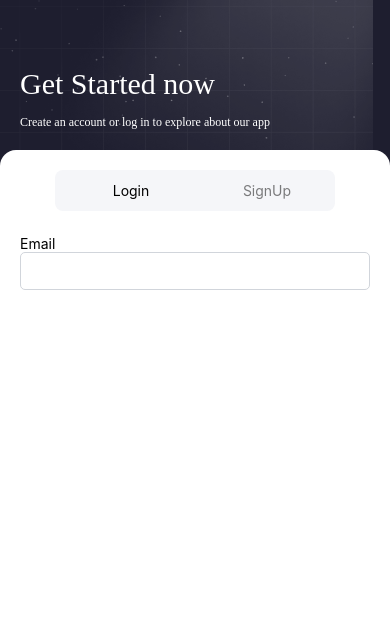
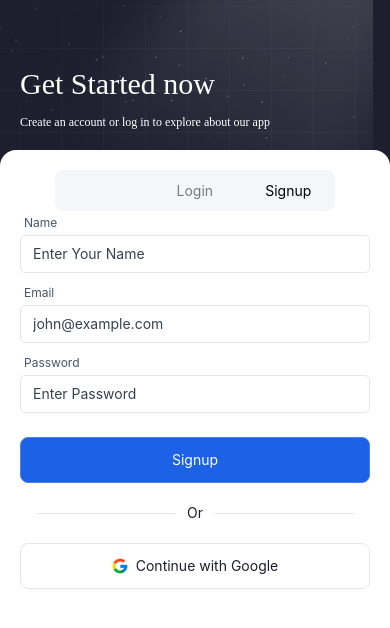
Before and after one commit to boy-scripter/react-native-education, a React Native app: screen /main in a window 390 px wide. Before the commit this address had no page. Shown: the top 628 px of the page. Built offline with nearby package versions, Linux system fonts and the light colour scheme.

Commit message:
refactored

```diff
--- /dev/null
+++ b/src/components/Login.tsx
@@ -0,0 +1,22 @@
+import Input from '@components/ui/Input';
+import Button from '@components/ui/Button';
+import CheckBox from '@components/ui/CheckBox';
+import {View, Text} from 'react-native';
+
+export default function Login() {
+  return (
+    <>
+      <View className='gap-2'>
+        <Input label="Email" type="text" placeholder="john@example.com"></Input>
+        <Input label="Password" type="password" placeholder="Enter Password"></Input>
+
+        <View className="flex flex-row my-2 justify-between items-center">
+          <CheckBox label="Remember Me"></CheckBox>
+          <Text className="text-xs text-theme">Forgot Password ?</Text>
+        </View>
+
+        <Button label="Login" className="w-full bg-theme-100" textClassName="text-sm"></Button>
+      </View>
+    </>
+  );
+}
--- /dev/null
+++ b/src/components/Signup.tsx
@@ -0,0 +1,17 @@
+import Input from '@components/ui/Input';
+import Button from '@components/ui/Button';
+import CheckBox from '@components/ui/CheckBox';
+import {View, Text} from 'react-native';
+
+export default function Signup() {
+  return (
+    <>
+      <View className="gap-2">
+        <Input label="Name" type="text" placeholder="Enter Your Name"></Input>
+        <Input label="Email" type="text" placeholder="john@example.com"></Input>
+        <Input label="Password" type="password" placeholder="Enter Password"></Input>
+        <Button label="Signup" className="w-full bg-theme-100 mt-4" textClassName="text-sm"></Button>
+      </View>
+    </>
+  );
+}
--- /dev/null
+++ b/src/components/ui/Button.tsx
@@ -0,0 +1,29 @@
+import React from 'react';
+import {Pressable, Text, PressableProps, View, GestureResponderEvent} from 'react-native';
+import {twMerge} from 'tailwind-merge';
+
+type ButtonProps = {
+  label: string;
+  children?: React.ReactNode;
+  position?: 'left' | 'right';
+  onPress?: (event: GestureResponderEvent) => void;
+  className?: string;
+  textClassName?: string;
+  disabled?: boolean;
+} & PressableProps;
+
+const Button: React.FC<ButtonProps> = ({children, onPress, className, textClassName, position = 'left', disabled, label}) => {
+  return (
+    <Pressable
+      onPress={onPress}
+      disabled={disabled}
+      className={twMerge('bg-theme border-theme p-3 rounded-lg flex-row items-center justify-center', disabled && 'opacity-50', className)}
+      style={{borderWidth: 1}}>
+      {position === 'left' && children && <View className="mr-2">{children}</View>}
+      <Text className={twMerge('text-white text-center', textClassName)}>{label}</Text>
+      {position === 'right' && children && <View className="ml-2">{children}</View>}
+    </Pressable>
+  );
+};
+
+export default Button;
--- /dev/null
+++ b/src/components/ui/CheckBox.tsx
@@ -0,0 +1,38 @@
+import colorConstant from '@constant/color.constant';
+import React, {useEffect} from 'react';
+import {Pressable, Text} from 'react-native';
+import Animated, {interpolateColor, useAnimatedStyle, useSharedValue} from 'react-native-reanimated';
+
+type CheckBoxProps = {
+  value?: boolean;
+  setValue?: React.Dispatch<React.SetStateAction<boolean>>;
+  label?: string;
+};
+
+const CheckBox: React.FC<CheckBoxProps> = ({value = false, setValue, label}) => {
+  const animatedValue = useSharedValue(value ? 1 : 0);
+
+  const animatedStyleView = useAnimatedStyle(() => ({
+    borderColor: interpolateColor(value ? 1 : 0, [0, 1], [colorConstant.greyish[200], 'white']),
+    backgroundColor: interpolateColor(value ? 1 : 0, [0, 1], ['white', colorConstant.theme.DEFAULT]),
+  }));
+
+  // const animatedStyleText = useAnimatedStyle(() => ({
+  //   color: interpolateColor(value ? 1 : 0, [0, 1], ['white', 'white']),
+  // }));
+
+  useEffect(() => {
+    animatedValue.value = value ? 1 : 0;
+  }, [value]);
+
+  return (
+    <Pressable className="flex-row items-center" onPress={() => setValue && setValue(value => !value)}>
+      <Animated.View style={[{borderWidth:1}, animatedStyleView]} className={`w-4 h-4 rounded-sm justify-center items-center mr-1`}>
+        <Animated.Text className='text-white' style={[{fontSize: 7}]}>✓</Animated.Text>
+      </Animated.View>
+      {label && <Text className="text-xs">{label}</Text>}
+    </Pressable>
+  );
+};
+
+export default CheckBox;
--- a/src/components/ui/Input.tsx
+++ b/src/components/ui/Input.tsx
@@ -16,12 +16,12 @@ export interface InputProps {
   onPaste?: (e: React.ClipboardEvent<HTMLInputElement>) => void;
 }
 
-const UITextInput = ({type, placeholder, label, value, onChange, className, ...props}: InputProps) => {
+const Input = ({type, placeholder, label, value, onChange, className, ...props}: InputProps) => {
   return (
     <View>
-      {label && <Text style={{marginBottom: 5}}>{label}</Text>}
+      {label && <Text className='py-1 px-1 text-xs text-slate-600' >{label}</Text>}
       <TextInput
-        className={twMerge('border border-gray-300 p-2 px-3 text-sm text-gray-700 focus:outline-none  focus:ring-blue-500', className)}
+        className={twMerge('border border-greyish p-2 px-3 text-sm text-greyish-200 focus:border-theme', className)}
         style={{borderRadius: 5}}
         placeholder={placeholder || ''}
         value={value}
@@ -32,4 +32,4 @@ const UITextInput = ({type, placeholder, label, value, onChange, className, ...p
   );
 };
 
-export default UITextInput;
+export default Input;
--- a/src/components/ui/TabToggle.tsx
+++ b/src/components/ui/TabToggle.tsx
@@ -1,6 +1,6 @@
 import Animated, {useAnimatedStyle, useSharedValue, withTiming} from 'react-native-reanimated';
 import {Pressable, View, Text, GestureResponderEvent, LayoutChangeEvent} from 'react-native';
-import {useContext, createContext, useRef, useCallback, RefObject, useState} from 'react';
+import {useContext, createContext, useRef, useCallback, RefObject, useState, useEffect} from 'react';
 import {twMerge} from 'tailwind-merge';
 
 type TabContextType = {
@@ -10,13 +10,27 @@ type TabContextType = {
   containerRef: RefObject<View>;
 };
 
+type TabProps = {
+  children: React.ReactNode;
+  defaultTab: string;
+  sliderClassName?: string;
+  className?: string;
+  onChange?: (tab: string) => void;
+};
+
 const TabContext = createContext<null | TabContextType>(null);
 
-export default function Tab({children, defaultTab, className}: {children: React.ReactNode; defaultTab: string; className?: string}) {
+export default function Tab({children, defaultTab, sliderClassName, onChange, className}: TabProps) {
   const sliderX = useSharedValue(0);
   const sliderWidth = useSharedValue(0);
   const [tab, setTab] = useState(defaultTab);
   const containerRef = useRef<View>(null) as RefObject<View>;
+
+  useEffect(() => {
+    if (typeof onChange === 'function') {
+      onChange(tab);
+    }
+  }, [tab]);
 
   const animatedStyle = useAnimatedStyle(() => {
     return {
@@ -32,8 +46,8 @@ export default function Tab({children, defaultTab, className}: {children: React.
 
   return (
     <TabContext.Provider value={{moveSliderValues, containerRef, setTab, tab}}>
-      <View className={twMerge('p-1 bg-[#F5F6F9] w-4/5 mx-auto')} style={{borderRadius: 8}}>
-        <View ref={containerRef} className="relative overflow-hidden flex-row gap-2">
+      <View className={twMerge('p-1 bg-[#F5F6F9] w-4/5 mx-auto', className)} style={{borderRadius: 8}}>
+        <View ref={containerRef} className={twMerge('relative overflow-hidden flex-row gap-2', sliderClassName)}>
           <Animated.View style={[{borderRadius: 6}, animatedStyle]} className="slider absolute bg-white h-full top-0 left-0"></Animated.View>
           {children}
         </View>
@@ -59,9 +73,9 @@ Tab.Button = function ({label, id, activeColor}: {label: string; id: string; act
     <Pressable
       className="flex-1 text-center"
       onLayout={(e: LayoutChangeEvent) => {
-        e.target.measureLayout(containerRef.current, (x, y, width, height) => {
-          moveSliderValues({x, width});
-        });
+        if (tab === id) {
+          moveSliderValues({x: e.nativeEvent.layout.x, width: e.nativeEvent.layout.width});
+        }
       }}
       onPress={handlePress}>
       <Text className={`${id === tab ? 'opacity-100' : 'opacity-50'} p-2 px-4 text-center `}>{label}</Text>
--- /dev/null
+++ b/src/screens/Auth.screen.tsx
@@ -0,0 +1,39 @@
+import Login from '@components/Login';
+import Signup from '@components/Signup';
+import Button from '@components/ui/Button';
+import Tab from '@components/ui/TabToggle';
+import React from 'react';
+import {Image} from 'react-native';
+import {View, ImageBackground, Text} from 'react-native';
+
+export function AuthScreen() {
+  const [tab, setTab] = React.useState('login');
+
+  return (
+    <View className="flex-1 bg-theme-900 ">
+      <ImageBackground className="h-[150px]  flex gap-3 justify-end py-5 px-5" source={require('@assets/images/star.png')}>
+        <Text className="font-interBold text-white text-3xl">Get Started now</Text>
+        <Text className="text-white font-inter text-xs">Create an account or log in to explore about our app</Text>
+      </ImageBackground>
+
+      <View style={{borderTopRightRadius: 20, borderTopLeftRadius: 20}} className="bg-white rounded-t-2xl flex-1 p-5">
+        <Tab onChange={setTab} defaultTab="signup">
+          <Tab.Button label="Login" id="login"></Tab.Button>
+          <Tab.Button label="Signup" id="signup"></Tab.Button>
+        </Tab>
+
+        {tab === 'login' ? <Login /> : <Signup />}
+
+        <View className="flex-row items-center my-5 px-4">
+          <View className="flex-1 h-px bg-greyish" />
+          <Text className="mx-3 text-sm text-theme-900">Or</Text>
+          <View className="flex-1 h-px bg-greyish" />
+        </View>
+
+        <Button label="Continue with Google" className="w-full border-greyish bg-white " textClassName="text-sm text-theme-900">
+          <Image className="w-4 h-4" source={require('@assets/images/google.png')} />
+        </Button>
+      </View>
+    </View>
+  );
+}
--- a/src/screens/Auth/Auth.layout.tsx
+++ /dev/null
@@ -1,17 +0,0 @@
-import React from 'react';
-import {View, ImageBackground, Text, Image} from 'react-native';
-
-export function AuthLayout({children}: {children: React.ReactNode}) {
-  return (
-    <View className="flex-1 bg-theme-900 ">
-      <ImageBackground className="h-[150px]  flex gap-3 justify-end py-5 px-5" source={require('@assets/images/star.png')}>
-        <Text className="font-interBold text-white text-3xl">Get Started now</Text>
-        <Text className="text-white font-inter text-xs">Create an account or log in to explore about our app</Text>
-      </ImageBackground>
-
-      <View style={{borderTopRightRadius: 20, borderTopLeftRadius: 20}} className="bg-white rounded-t-2xl flex-1 p-5">
-        {children}
-      </View>
-    </View>
-  );
-}
--- a/src/screens/Auth/Login.screen.tsx
+++ /dev/null
@@ -1,20 +0,0 @@
-import {Text, View} from 'react-native';
-import {AuthLayout} from './Auth.layout';
-import Tabs from '@components/ui/TabToggle';
-import UITextInput from '@components/ui/Input';
-
-export default function LoginScreen() {
-  return (
-    <AuthLayout>
-      <Tabs defaultTab="login">
-        <Tabs.Button id="login" label="Login"></Tabs.Button>
-        <Tabs.Button id="signup" label="SignUp"></Tabs.Button>
-      </Tabs>
-
-      <View className='py-2 pt-6'>
-        <Text>Email</Text>
-        <UITextInput type='text'></UITextInput>
-      </View>
-    </AuthLayout>
-  );
-}
--- a/src/screens/Auth/Signup.screen.tsx
+++ /dev/null
@@ -1,71 +0,0 @@
-import React, { useState } from 'react';
-import { View, Text, TextInput, Button, StyleSheet, Alert } from 'react-native';
-
-const SignupScreen: React.FC = () => {
-    const [email, setEmail] = useState('');
-    const [password, setPassword] = useState('');
-    const [confirmPassword, setConfirmPassword] = useState('');
-
-    const handleSignup = () => {
-        if (password !== confirmPassword) {
-            Alert.alert('Error', 'Passwords do not match');
-            return;
-        }
-        // Handle signup logic here
-        Alert.alert('Success', 'Account created successfully!');
-    };
-
-    return (
-        <View style={styles.container}>
-            <Text style={styles.title}>Sign Up</Text>
-            <TextInput
-                style={styles.input}
-                placeholder="Email"
-                value={email}
-                onChangeText={setEmail}
-                keyboardType="email-address"
-                autoCapitalize="none"
-            />
-            <TextInput
-                style={styles.input}
-                placeholder="Password"
-                value={password}
-                onChangeText={setPassword}
-                secureTextEntry
-            />
-            <TextInput
-                style={styles.input}
-                placeholder="Confirm Password"
-                value={confirmPassword}
-                onChangeText={setConfirmPassword}
-                secureTextEntry
-            />
-            <Button title="Sign Up" onPress={handleSignup} />
-        </View>
-    );
-};
-
-const styles = StyleSheet.create({
-    container: {
-        flex: 1,
-        justifyContent: 'center',
-        padding: 16,
-        backgroundColor: '#fff',
-    },
-    title: {
-        fontSize: 24,
-        fontWeight: 'bold',
-        marginBottom: 24,
-        textAlign: 'center',
-    },
-    input: {
-        height: 40,
-        borderColor: '#ccc',
-        borderWidth: 1,
-        borderRadius: 4,
-        marginBottom: 16,
-        paddingHorizontal: 8,
-    },
-});
-
-export default SignupScreen;
--- a/src/stacks/Auth.stack.tsx
+++ b/src/stacks/Auth.stack.tsx
@@ -1,15 +1,12 @@
 import {createStackNavigator} from '@react-navigation/stack';
-import LoginScreen from '../screens/Auth/Login.screen';
-import SignupScreen from '../screens/Auth/Signup.screen';
+import {AuthScreen} from '@screens/Auth.screen';
 
 const Stack = createStackNavigator();
 export function AuthStack() {
   return (
-    <Stack.Navigator
-      screenOptions={{headerShown: false}}
-      initialRouteName="Login">
-      <Stack.Screen name="Login" component={LoginScreen} />
-      <Stack.Screen name="Signup" component={SignupScreen} />
+    <Stack.Navigator screenOptions={{headerShown: false}} initialRouteName="auth">
+      <Stack.Screen name="auth" component={AuthScreen} />
     </Stack.Navigator>
   );
 }
+``;
```
